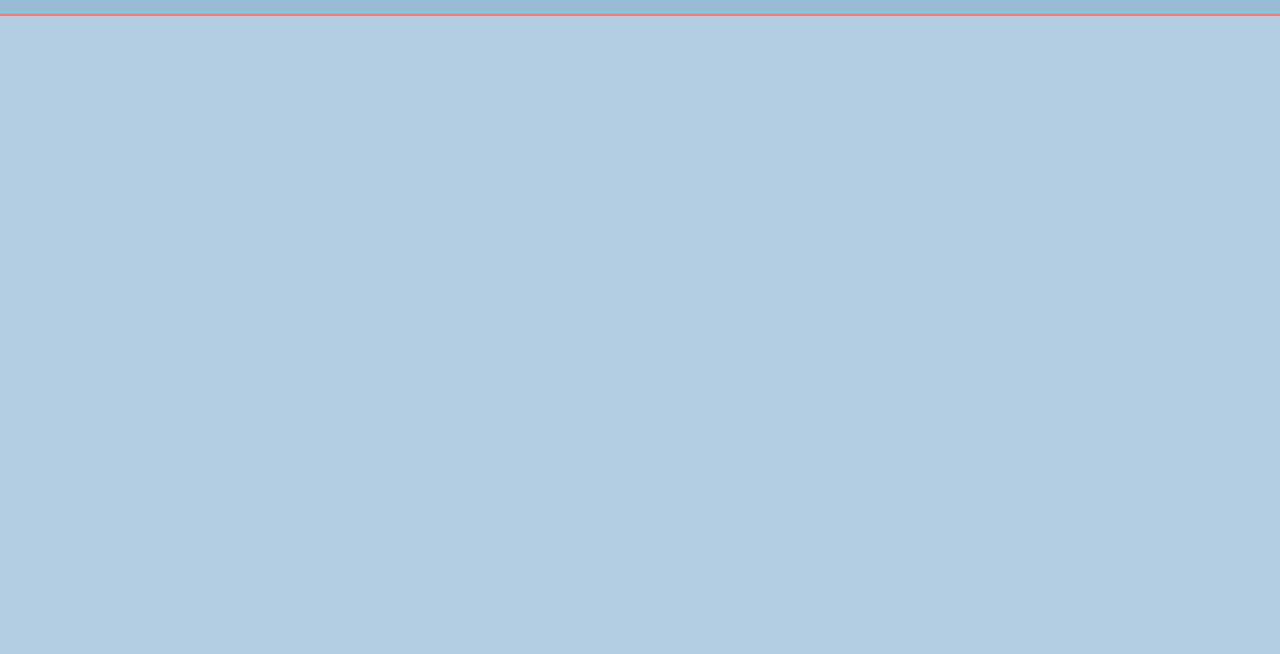
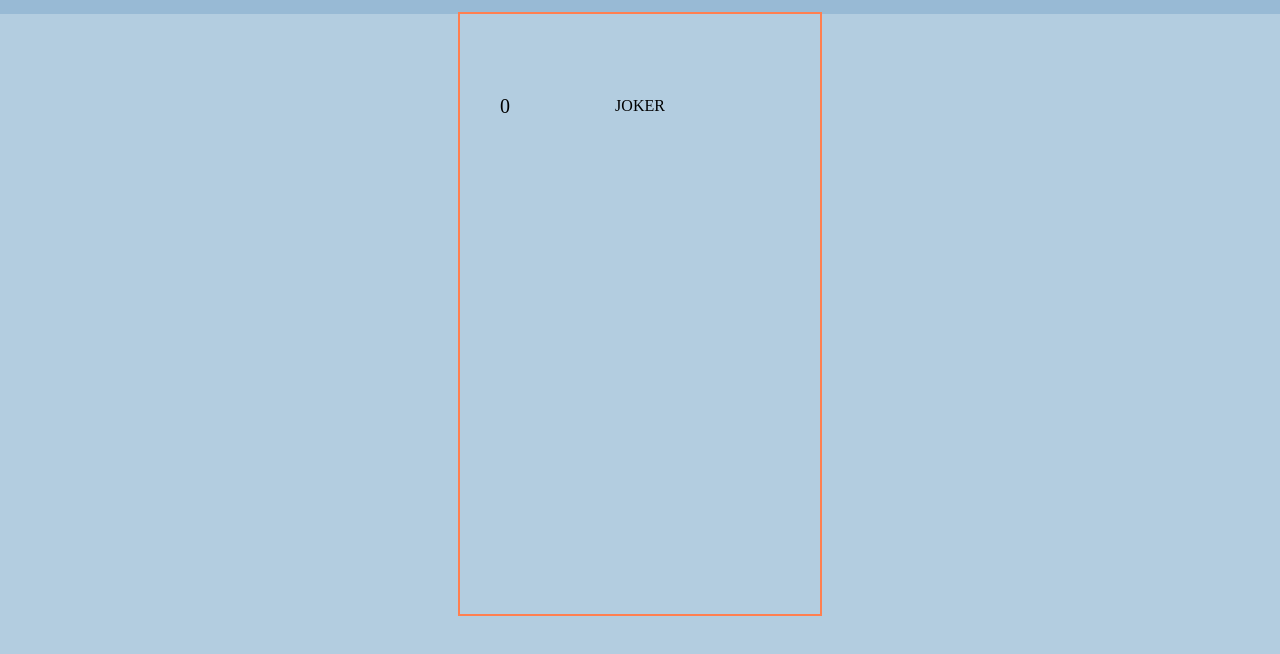
Before and after one commit to Cerefi/joker-queen-king, a plain HTML site: page index.html in a window 1280 px wide. Shown: the part 56-710 px from the top of the page. Drawn offline with Linux system fonts and the light colour scheme.

Commit message:
Base version of top-div

```diff
--- a/index.html
+++ b/index.html
@@ -9,5 +9,29 @@
 </head>
 <body>
     <div class="header">Joker • Queen • King</div>
+    <div class="body">
+        <div class="top-div">
+            <div class="score">
+                0
+            </div>
+            <div class="computer-display">
+                <div class="cards">
+                    JOKER
+                </div>
+            </div>
+            <div class="top-div-leftspace">
+
+            </div>
+        </div>
+        <div class="declaration-div">
+
+        </div>
+        <div class="player-div">
+
+        </div>
+        <div class="bottom-div">
+
+        </div>
+    </div>
 </body>
 </html>
--- a/style.css
+++ b/style.css
@@ -1,5 +1,5 @@
 * {
-    outline: 2px solid coral;
+    /* outline: 2px solid coral; */
     /* background-color: #b3cde0; */
 }
 
@@ -16,3 +16,49 @@ body {
     text-align: center;
     padding: 15px;
 }
+
+.body {
+    outline: 2px solid coral;
+    width: 360px;
+    height: 600px;
+    margin: auto;
+    display: flex;
+    flex-direction: column;
+}
+
+.body * {
+    /* outline: 2px solid yellow; */
+    flex: 1 0 0;
+}
+
+.top-div {
+    display: flex;
+}
+
+.top-div * {
+    /* outline: 2px solid yellow; */
+    display: flex;
+    justify-content: center;
+    align-items: center;
+    text-align: center;
+}
+
+.score,
+.top-div-leftspace{
+    flex: .5 0 0;
+    font-size: 20px;
+}
+
+.computer-display {
+    flex: 1 0 0;
+}
+
+.cards {
+    flex: 0 0 auto;
+    width: 90px;
+    height: 130px;
+}
+
+.declaration-div {
+    flex: .25 0 0;
+}
```
